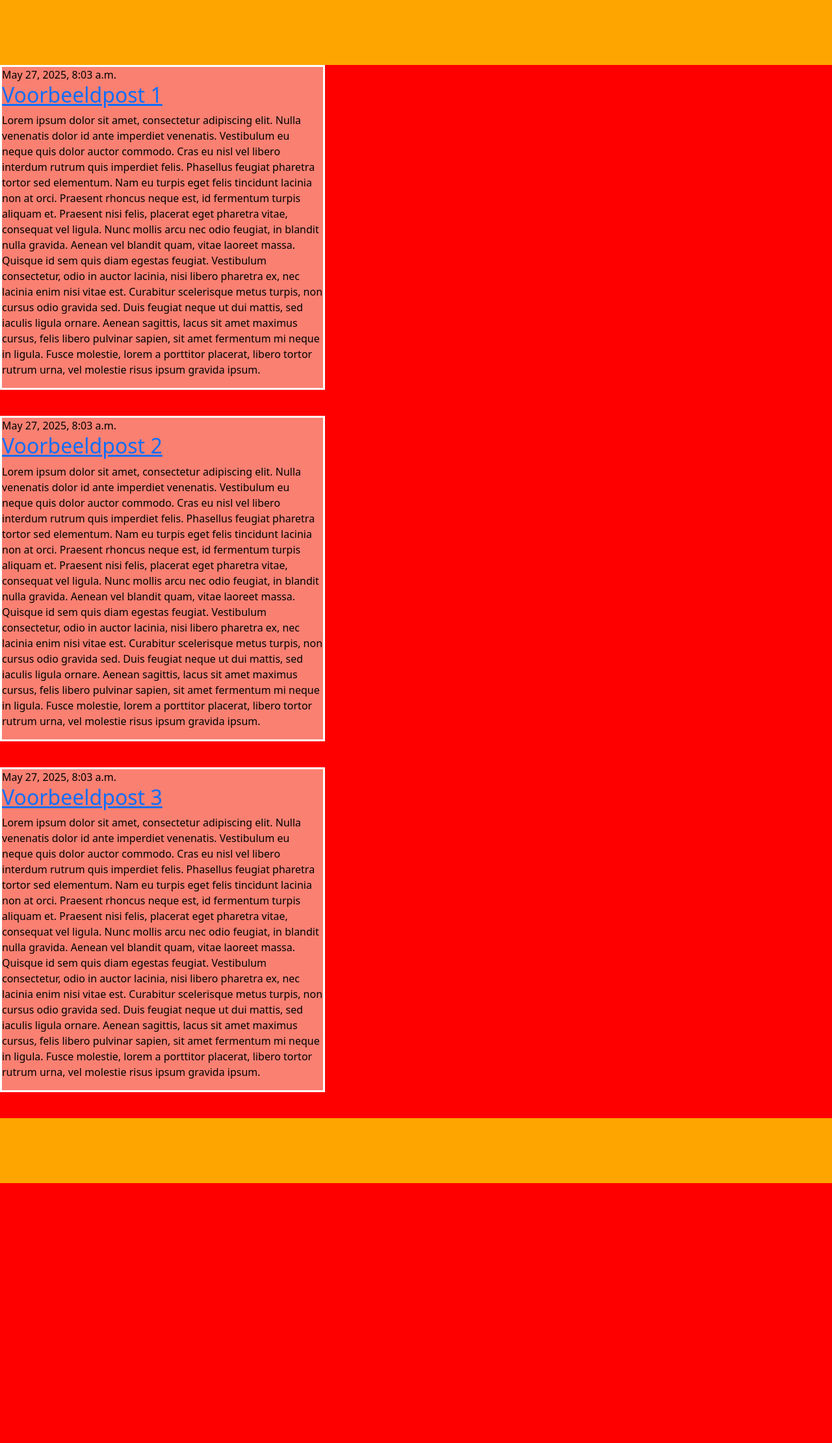
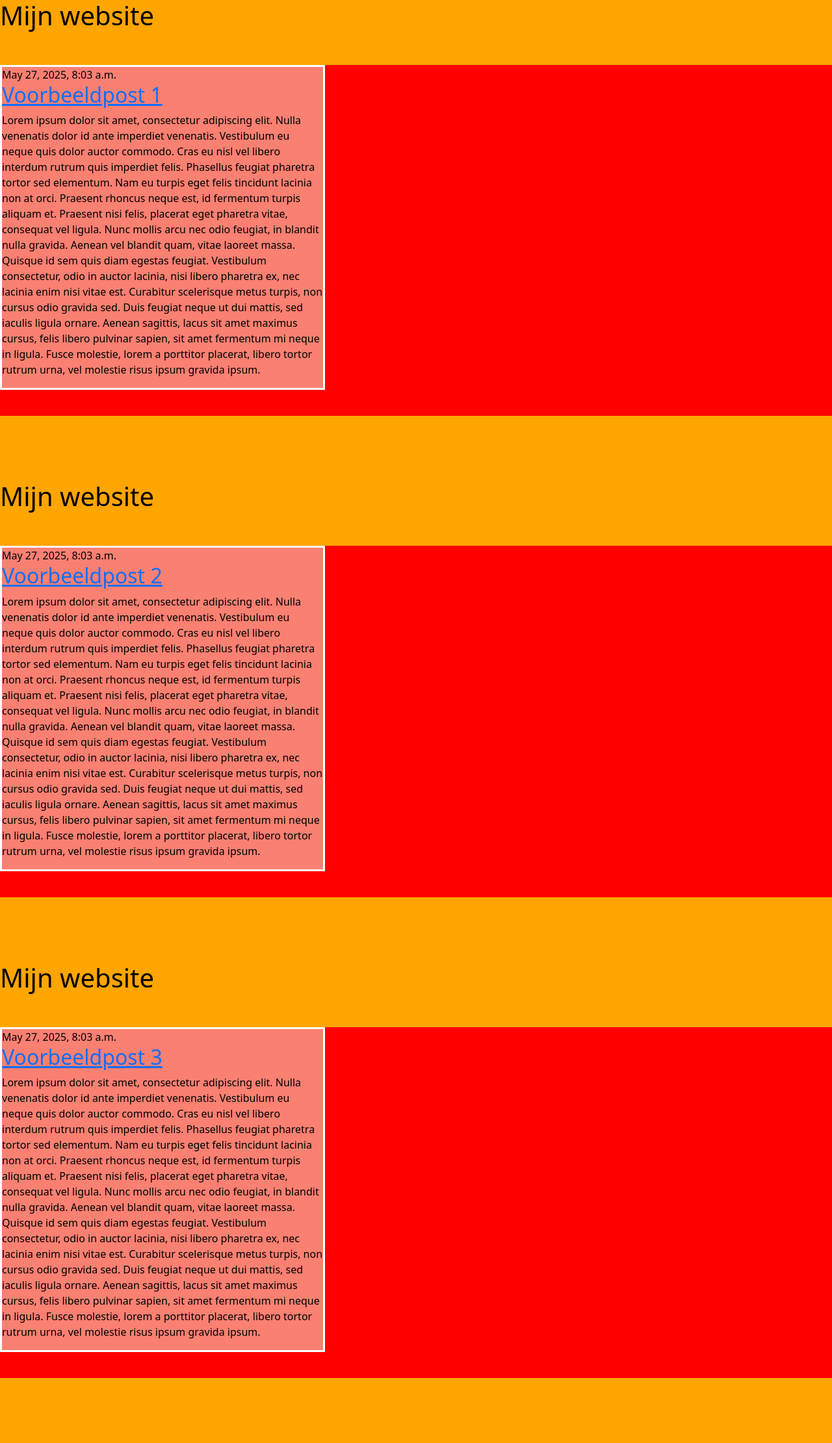
Before and after one commit to Spiderlyng/testDjango, a Django app: page / in a window 1280 px wide. Shown: the whole page at 65% size. Before the commit the page ends 1821 px from the top, so only its background shows below. Run offline with Django 3.2, Linux system fonts and the light colour scheme; data comes from the database, SQL or seed files in the repository; some libraries are stand-ins or nearby versions.

Commit message:
stijl aangepast

```diff
--- a/mysite/blog/static/css/stijl.css
+++ b/mysite/blog/static/css/stijl.css
@@ -14,7 +14,7 @@ footer{
 }
 
 h1{
-    color: white;
+    color: black;
 }
 
 article{
--- a/mysite/blog/templates/blog/post_list.html
+++ b/mysite/blog/templates/blog/post_list.html
@@ -13,9 +13,12 @@
         <title></title>
     </head>
     <body>
-        <header></header>
+
         {% block content %}
         {% for post in posts %}
+        <header>
+            <h1>Mijn website</h1>
+        </header>
         <article class="post">
             <time class="date">
                 {{ post.published_date }}
@@ -23,8 +26,8 @@
             <h2><a href="">{{ post.title }}</a></h2>
             <p>{{ post.text | linebreaksbr }}</p>
         </article>
+        <footer></footer>
         {% endfor %}
         {% endblock %}
-        <footer></footer>
     </body>
 </html>
```
